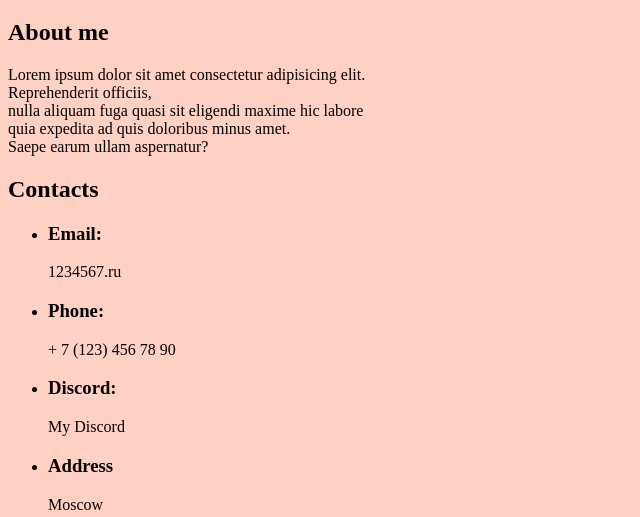
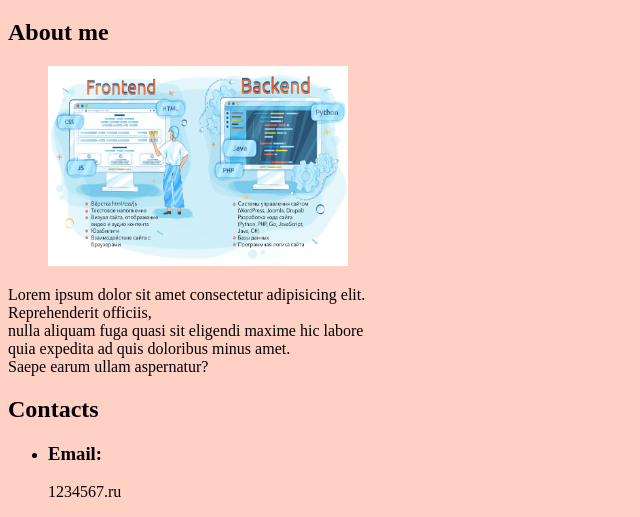
Before and after one commit to dvr16/rsschool-cv, a plain HTML site: page index.html in a window 1280 px wide. Shown: the part 265-782 px from the top of the page, without its empty margins (0-640 px from the left). Drawn offline with Linux system fonts and the light colour scheme.

Commit message:
feat: add pictute

```diff
--- a/index.html
+++ b/index.html
@@ -28,6 +28,9 @@
     <h1>Dmitry Dolganov</h1>
     <section>
       <h2>About me</h2>
+      <figure>
+        <img src="assets/frontend.png" alt="frontend" width="300" height="200">
+      </figure>
       <p>Lorem ipsum dolor sit amet consectetur adipisicing elit. <br>
         Reprehenderit officiis, <br>
         nulla aliquam fuga quasi sit eligendi maxime hic labore <br>
```
Also changed, not shown: assets/frontend.png (added), 1 other file.
